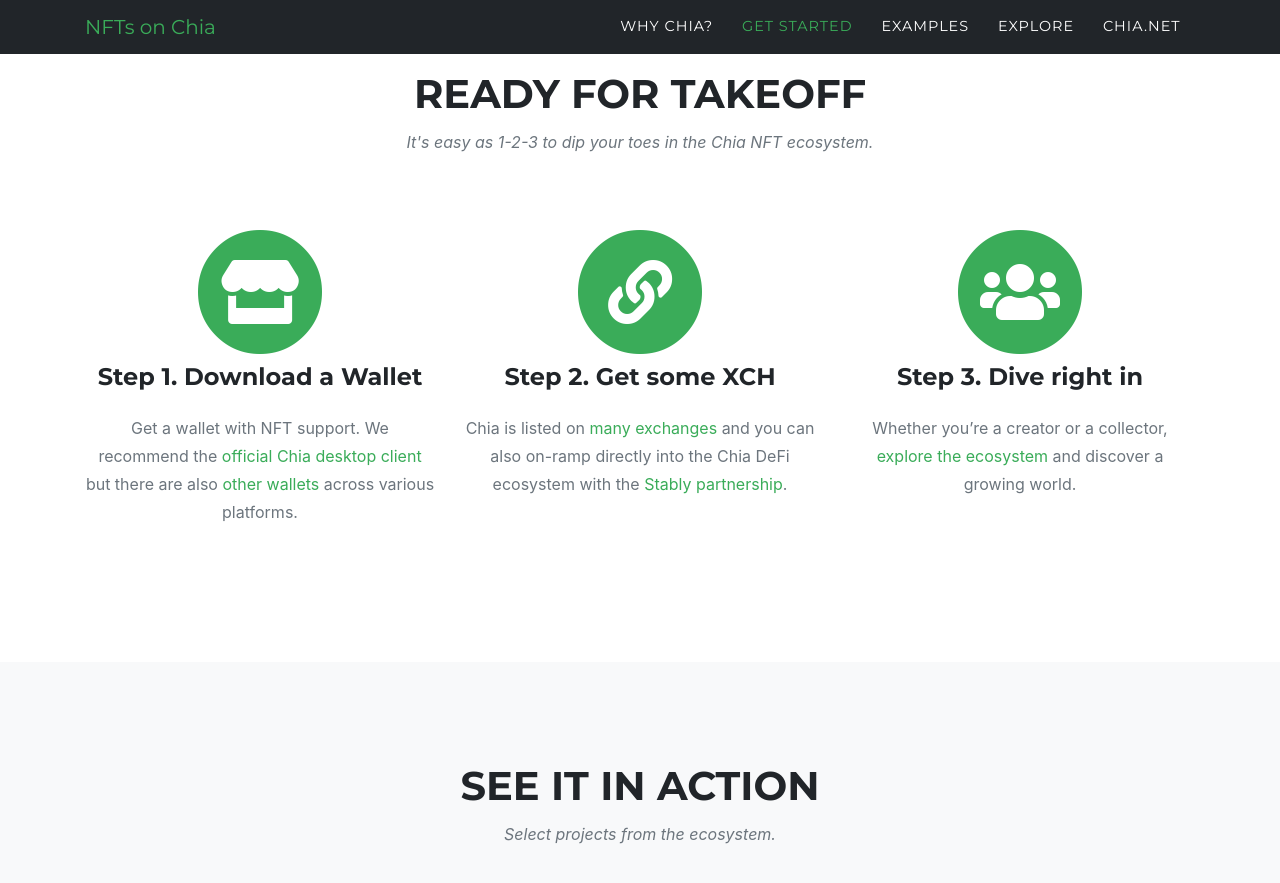
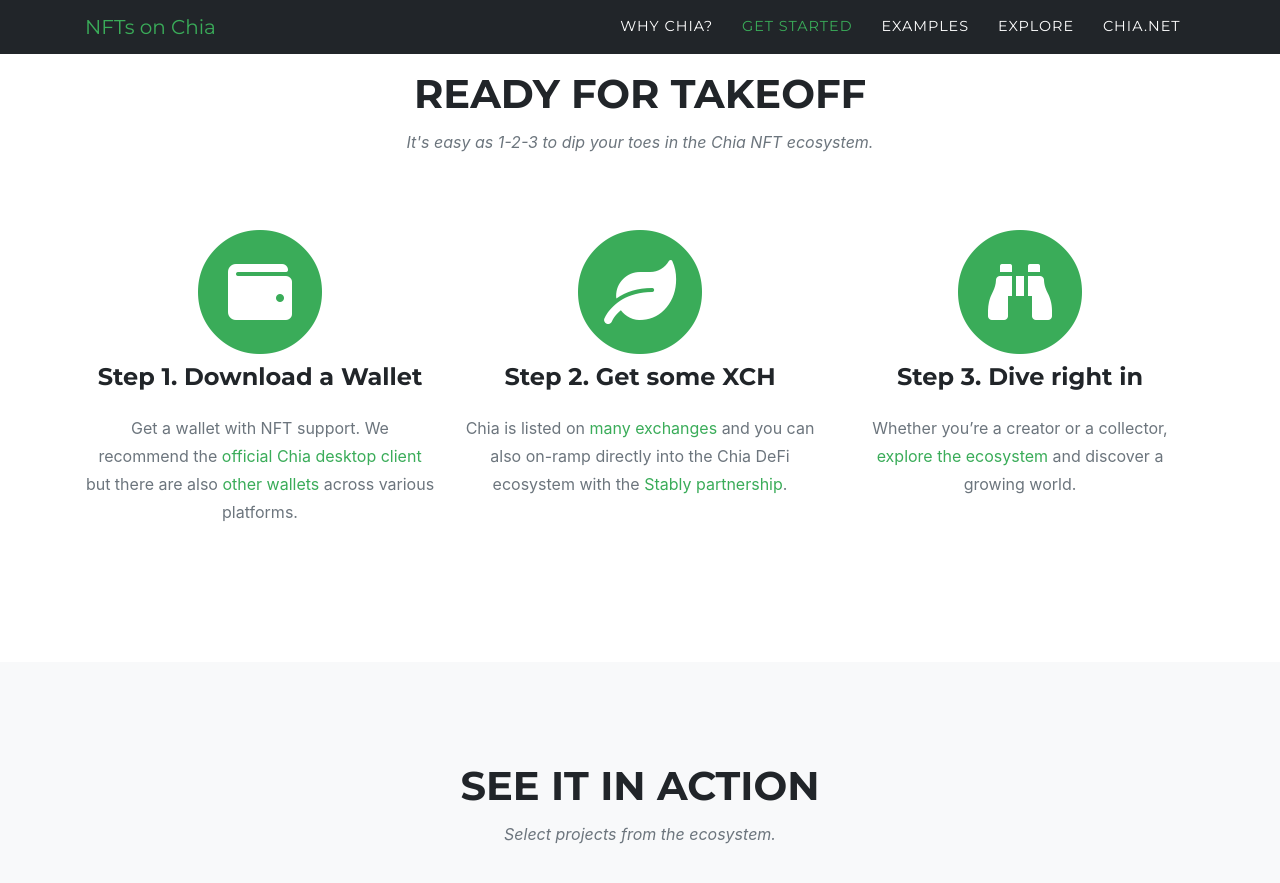
Before and after one commit to SlowestTimelord/nftsonchia, a Jekyll site: the page built from index.md, in a window 1280 px wide and 900 px high, scrolled down 2294 px. Shown: the top 883 px of the window. Built offline with Jekyll 4.4.1, drawn with Linux system fonts in a browser that asks for light colours; some web fonts are replaced.

Commit message:
update icons

```diff
--- a/_data/sitetext.yml
+++ b/_data/sitetext.yml
@@ -23,13 +23,13 @@
     list:
       - title: "Step 1. Download a Wallet"
         desc: "Get a wallet with NFT support. We recommend the [official Chia desktop client](https://www.chia.net/downloads/) but there are also [other wallets](https://chialinks.com/wallets/) across various platforms."
-        icon: fas fa-store #find more at https://fontawesome.com/icons
+        icon: fas fa-wallet #find more at https://fontawesome.com/icons
       - title: "Step 2. Get some XCH"
         desc: "Chia is listed on [many exchanges](https://chialinks.com/exchanges/) and you can also on-ramp directly into the Chia DeFi ecosystem with the [Stably partnership](https://www.chia.net/buy-xch/)."
-        icon: fas fa-link
+        icon: fas fa-leaf
       - title: "Step 3. Dive right in"
         desc: "Whether you're a creator or a collector, [explore the ecosystem](#explore) and discover a growing world."
-        icon: fas fa-users
+        icon: fas fa-binoculars
 
   portfolio:
     title: "Better Tech for a Better Way"
```
